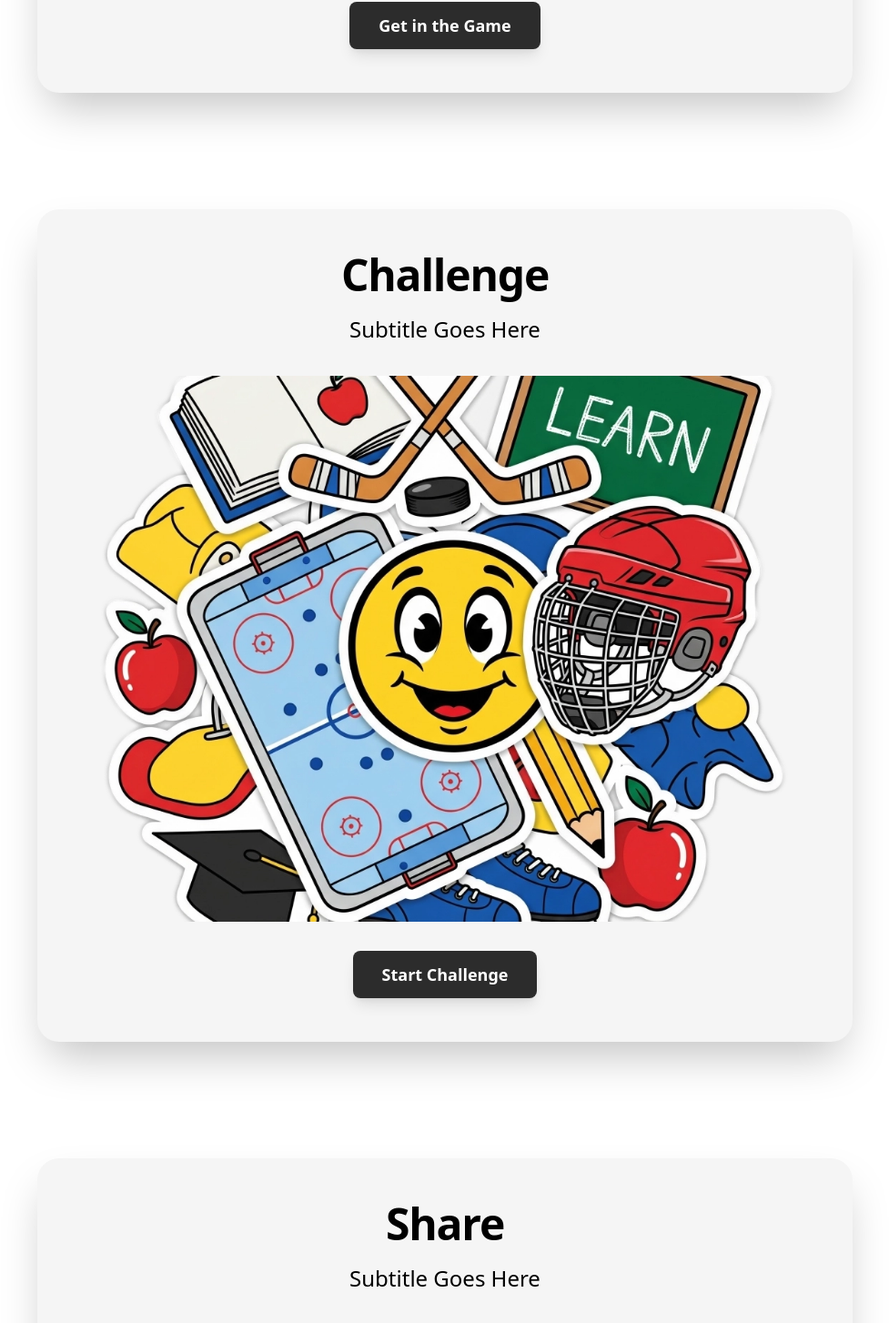
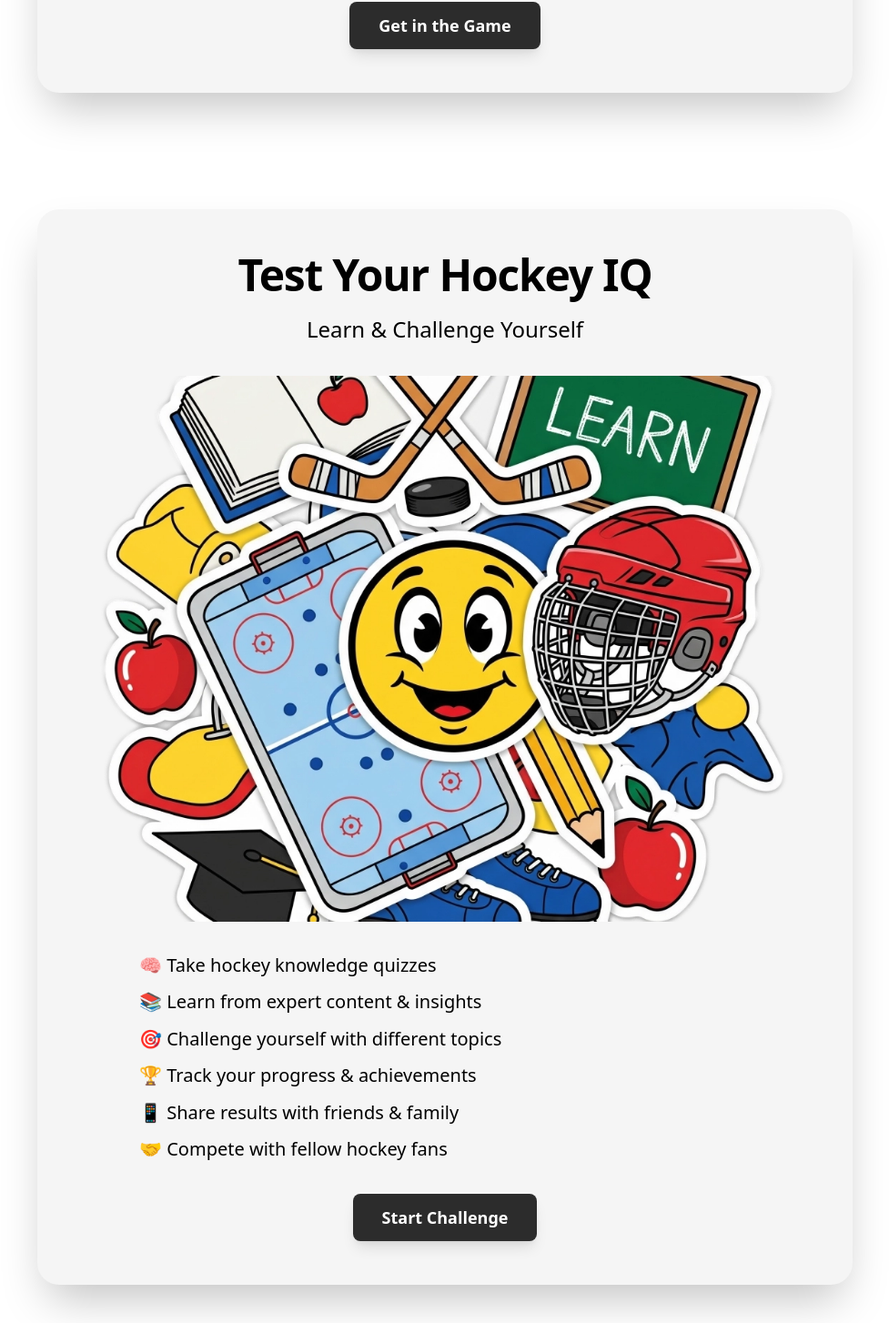
Before and after one commit to avintas/ohp, a Next.js app: page / in a window 1280 px wide. Shown: the part 2593-4047 px from the top of the page at 91% size, without its empty margins (151-1128 px from the left). Built offline with nearby package versions, Linux system fonts and the light colour scheme.

Commit message:
feat: updating card - challenge card

```diff
--- a/src/app/page.tsx
+++ b/src/app/page.tsx
@@ -41,8 +41,16 @@ export default function Home() {
     },
     {
       id: 'challenge',
-      title: "Challenge",
-      subtitle: "Subtitle Goes Here",
+      title: "Test Your Hockey IQ",
+      subtitle: "Learn & Challenge Yourself",
+      description: [
+        "🧠 Take hockey knowledge quizzes",
+        "📚 Learn from expert content & insights",
+        "🎯 Challenge yourself with different topics",
+        "🏆 Track your progress & achievements",
+        "📱 Share results with friends & family",
+        "🤝 Compete with fellow hockey fans"
+      ],
       image: "/gims/gim-00004.webp", // ChallengeGroup image
       buttonText: "Start Challenge",
       delay: 0.2
```
